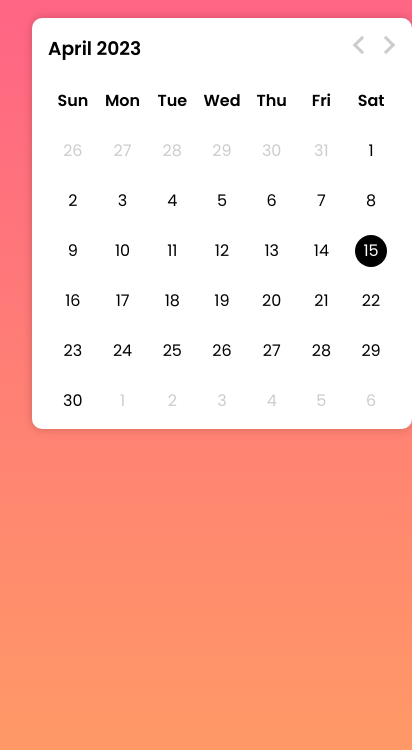
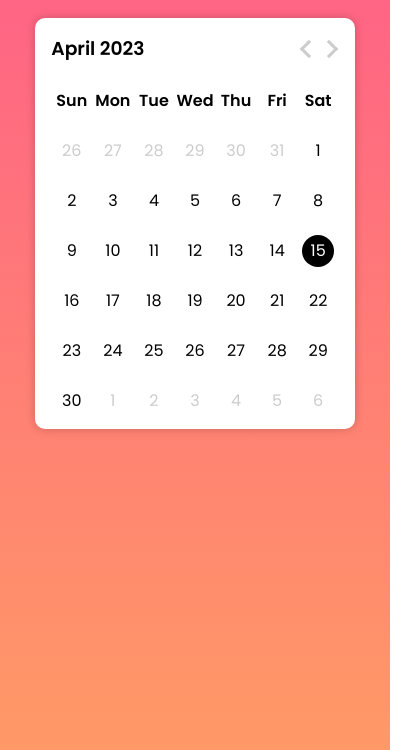
Before and after one commit to refinedguides/calendar, a plain HTML site: page index.html in a window 390 px wide. Shown: the part 94-844 px from the top of the page, 412 px wide, since content can reach past the window. Drawn offline with Linux system fonts and the light colour scheme.

Commit message:
fix issue on nav and mobile

```diff
--- a/style.css
+++ b/style.css
@@ -22,7 +22,8 @@ h3 {
 }
 .calendar {
   margin: auto;
-  width: 380px;
+  width: 98%;
+  max-width: 380px;
   padding: 1rem;
   background: #fff;
   border-radius: 10px;
@@ -32,6 +33,10 @@ h3 {
   display: flex;
   align-items: center;
   justify-content: space-between;
+}
+.calendar nav {
+  display: flex;
+  align-items: center;
 }
 .calendar ul {
   list-style: none;
```
